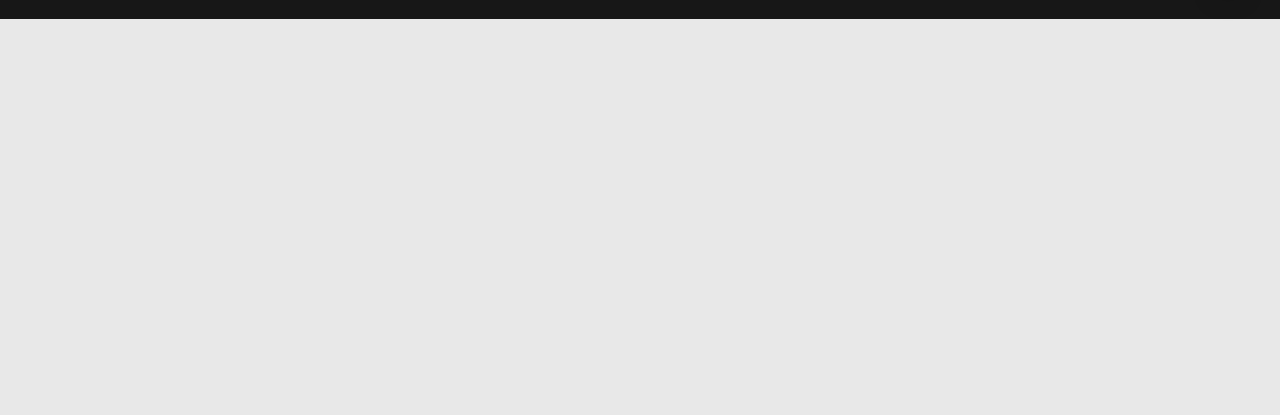
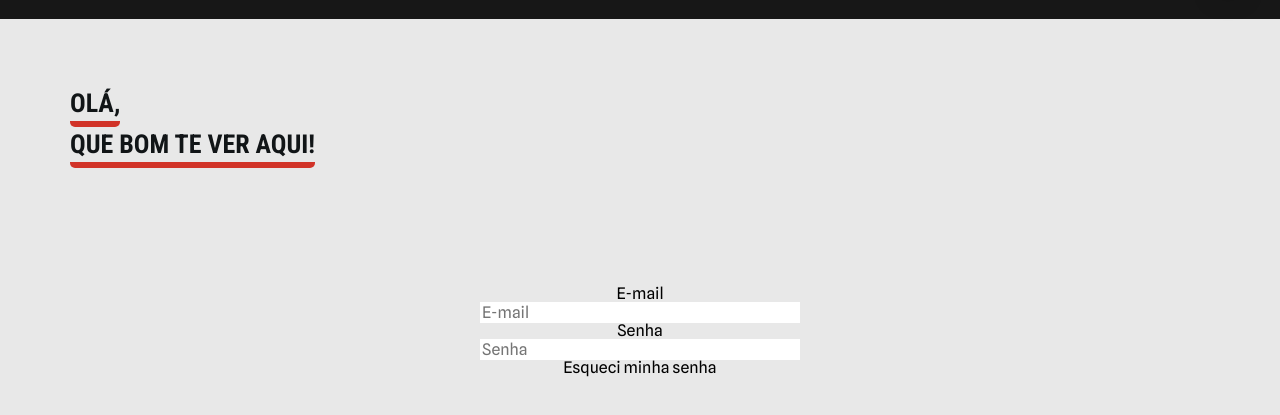
Before and after one commit to Rikelvem/animehouse, a plain HTML site: page content/perfil.html in a window 1280 px wide. Shown: the part 69-484 px from the top of the page. Drawn offline with nearby package versions, Linux system fonts and the light colour scheme.

Commit message:
começo login perfil

```diff
--- a/content/perfil.html
+++ b/content/perfil.html
@@ -15,55 +15,6 @@
     <script nomodule src="https://unpkg.com/ionicons@5.5.2/dist/ionicons/ionicons.js" defer></script>
 </head>
 <body>
-    <div>
-        <header class="cabecalho">
-                <div class="navegacao">
-                    <ul>
-                        <li class="lista ativo">
-                            <a href="#">
-                                <span class="icone">
-                                    <ion-icon name="planet-outline"></ion-icon>
-                                </span>
-                                <span class="texto">Home</span>
-                            </a>
-                        </li>
-                        <li class="lista">
-                            <a href="content/perfil.html">
-                                <span class="icone">
-                                    <ion-icon name="person-outline"></ion-icon>
-                                </span>
-                                <span class="texto">Perfil</span>
-                            </a>
-                        </li>
-                        <li class="lista">
-                            <a href="#">
-                                <span class="icone">
-                                    <ion-icon name="play-circle-outline"></ion-icon>
-                                </span>
-                                <span class="texto">Animes</span>
-                            </a>
-                        </li>
-                        <li class="lista">
-                            <a href="#">
-                                <span class="icone">
-                                    <ion-icon name="cart-outline"></ion-icon>
-                                </span>
-                                <span class="texto">Loja</span>
-                            </a>
-                        </li>
-                        <li class="lista">
-                            <a href="#">
-                                <span class="icone">
-                                    <ion-icon name="settings-outline"></ion-icon>
-                                </span>
-                                <span class="texto">Ajustes</span>
-                            </a>
-                        </li>
-                        <div class="indicador"></div>
-                    </ul>
-                </div>
-        </header>
-    </div>
     <header class="cabecalho-2">
         <h2>Anime House</h2>
         <div class="menu__botao">
@@ -81,7 +32,7 @@
                         <span class="texto__menu">Home</span>
                     </a>
                 </li>
-                <li class="lista__menu">
+                <li class="lista__menu selecionado">
                     <a href="#">
                         <span class="icone__menu">
                             <ion-icon name="person-outline"></ion-icon>
@@ -127,7 +78,29 @@
         </div>
     </header>
     <main>
-
+        <section class="login">
+            <div>
+                <div class="titulo">
+                    <span>Olá,</span>
+                    <span>que bom te ver aqui!</span>
+                </div>
+                    <form action="#">
+                        <label for="login">E-mail</label>
+                        <input id="login" type="email" required placeholder="E-mail">
+                        <label for="password">Senha</label>
+                        <input id="password" type="password" required placeholder="Senha">
+                        <p>Esqueci minha senha</p>
+                    </form>
+                    <!-- <div>
+                        <h5>
+                            Você ainda não tem uma conta?
+                            <br>
+                            Crie agora mesmo!
+                        </h5>
+                        <button>Criar conta</button>
+                    </div> -->
+            </div>
+        </section>
     </main>
 </body>
 </html>
--- a/css/estilos.css
+++ b/css/estilos.css
@@ -851,3 +851,67 @@ body.darkmode__ativo {
     height: 45px;
     border-radius: 20px;
 }
+
+/* -- PERFIL -- */
+
+/* -- CHAMADA -- */
+
+.login {
+    position: relative;
+    width: 100%;
+    height: 100vh;
+    position: relative;
+    display: flex;
+    flex-direction: column;
+    align-items: center;
+    justify-content: center;
+    box-sizing: border-box;
+}
+
+.login div {
+    position: relative;
+    display: flex;
+    flex-direction: column;
+    align-items: center;
+    justify-content: center;
+}
+
+.login div .titulo {
+    position: absolute;
+    top: -200px;
+    left: 70px;
+    display: flex;
+    align-items: flex-start;
+    box-sizing: border-box;
+}
+
+.login div .titulo span {
+    font-family: var(--font-sub-titulo);
+    text-transform: uppercase;
+    font-size: 26px;
+    font-weight: 800;
+    line-height: 35px;
+    color: var(--preto);
+    border-bottom: 6px solid var(--vermelho);
+    display: flex;
+    align-items: flex-start;
+    border-bottom-left-radius: 5px;
+    border-bottom-right-radius: 5px;
+}
+
+.login div form {
+    display: flex;
+    flex-direction: column;
+    align-items: center;
+    width: 100vw;
+    font-family: var(--font-corpo);
+    position: relative;
+}
+
+.login div form label {
+    display: flex;
+}
+
+.login div form input {
+    width: 320px;
+}
```
